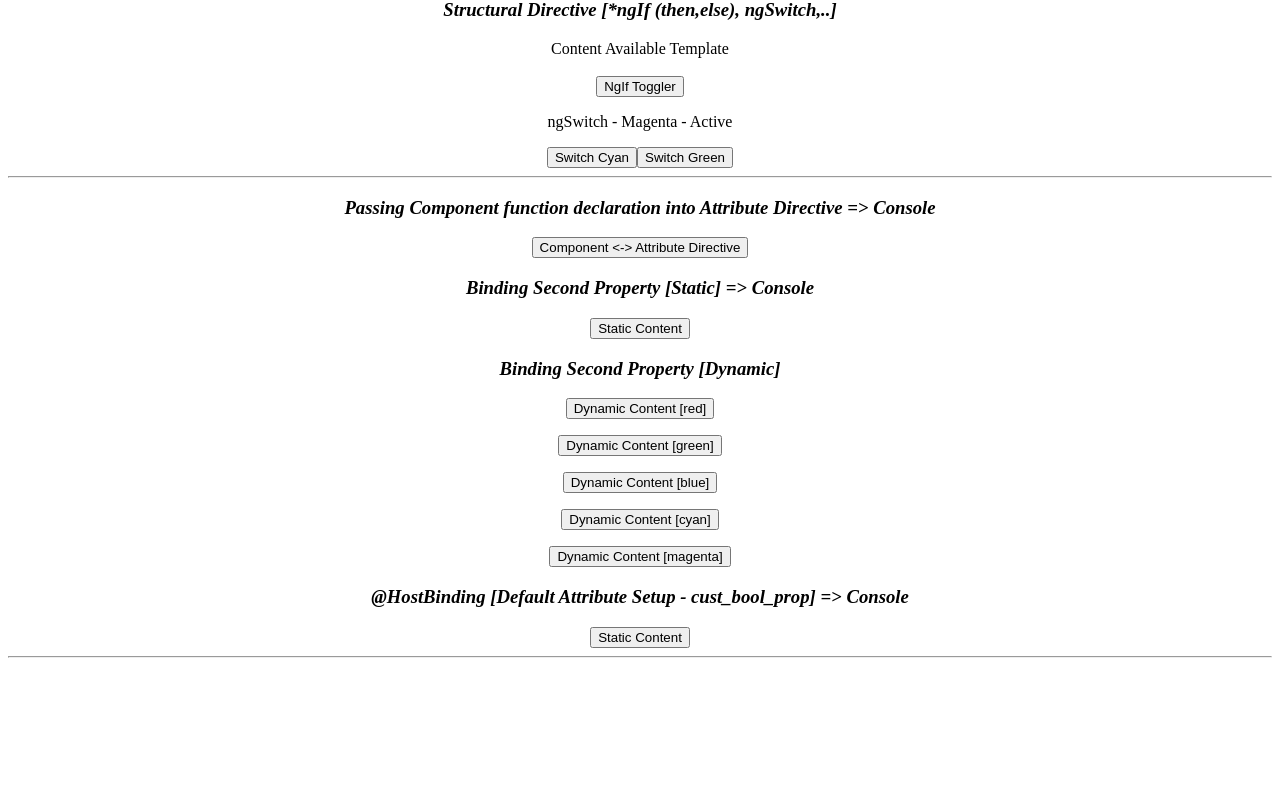
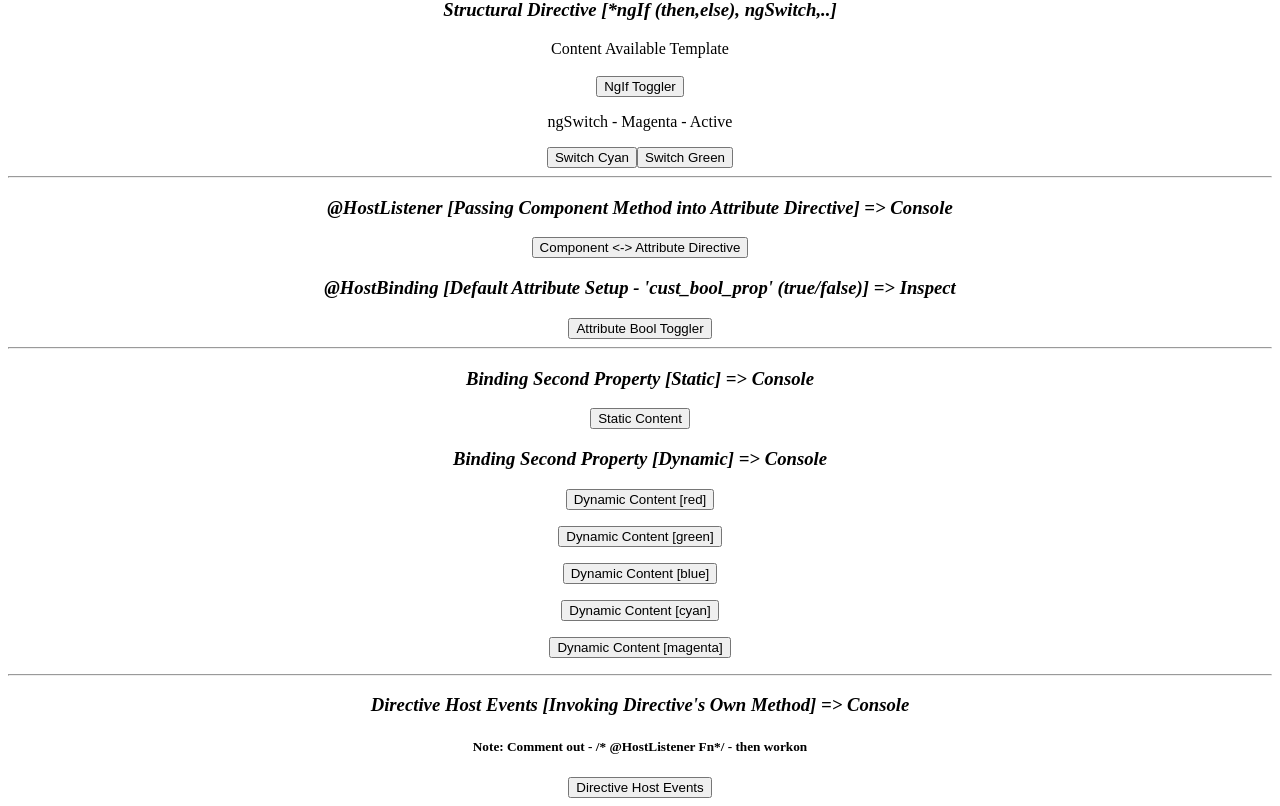
Before and after one commit to faizu88/angular_tut, an Angular app: page / in a window 1280 px wide. Shown: the part 556-1362 px from the top of the page. Before the commit the page ends 1222 px from the top, so only its background shows below. Built offline with nearby package versions, Linux system fonts and the light colour scheme.

Commit message:
@HostListener + @HostBinding Fn

```diff
--- a/src/app/app.component.html
+++ b/src/app/app.component.html
@@ -54,23 +54,29 @@
 
 
   <div>
-    <h3><i>Passing Component function declaration into Attribute Directive => Console</i></h3>
+
+    <h3><i>@HostListener [Passing Component Method into Attribute Directive] => Console</i></h3>
     <button [appDirective]="passComponentClickHandler">Component <-> Attribute Directive</button>
 
+    <h3><i>@HostBinding [Default Attribute Setup - 'cust_bool_prop' (true/false)] => Inspect</i></h3>
+    <button [appDirective]="passComponentClickHandler">Attribute Bool Toggler</button>
+    <hr>
+
     <h3><i>Binding Second Property [Static] => Console</i></h3>
-    <button [appDirective]="passComponentClickHandler" secondProperty="__value__">Static Content</button>
+    <button [appDirective]="passComponentClickHandler" secondProperty="__static_value__">Static Content</button>
 
-    <h3><i>Binding Second Property [Dynamic]</i></h3>
+    <h3><i>Binding Second Property [Dynamic] => Console</i></h3>
     <p *ngFor="let list of listArray">
       <button [appDirective]="passComponentClickHandler" [secondProperty]="list">
         Dynamic Content [{{list.color}}]
       </button>
     </p>
+    <hr>
 
-    <h3><i>@HostBinding [Default Attribute Setup - cust_bool_prop] => Console</i></h3>
-    <button [appDirective]="passComponentClickHandler" secondProperty="__value__" >Static Content</button>
+    <h3><i>Directive Host Events [Invoking Directive's Own Method] => Console</i></h3>
+    <h5>Note: Comment out - /* @HostListener Fn*/ - then workon</h5>
+    <button appDirective>Directive Host Events</button>
 
-    <hr>
   </div>
 
 
--- a/src/app/app.component.ts
+++ b/src/app/app.component.ts
@@ -1,4 +1,4 @@
-import {Component} from '@angular/core';
+import {Component, Input} from '@angular/core';
 import {DomSanitizer} from '@angular/platform-browser';
 
 @Component({
--- a/src/app/app.directive.ts
+++ b/src/app/app.directive.ts
@@ -1,26 +1,50 @@
 import {Directive, ElementRef, HostListener, HostBinding, Input} from '@angular/core';
 
 @Directive({
-  selector: '[appDirective]'
+  selector: '[appDirective]',
+  host: {
+    '(click)': 'onDirectiveClickRef($event)'
+  }
 })
 
 export class AppDirective {
   constructor(public elemRef: ElementRef) {
   }
 
+  /******************************************************
+   *Passing Component function declaration into Directive
+   *****************************************************/
   @Input('appDirective') appDirectiveRef;
   @Input('secondProperty') secondPropertyRef;
 
-  /* @HostBinding [Default Attribute Setup - cust_bool_prop] => Console */
-  @HostBinding("attr.cust_bool_prop") cust_bool_prop=true;
+  /********************************************************************************
+   *@HostListener [Passing Component function declaration into Attribute Directive]
+   ********************************************************************************/
+  @HostListener("click") onAppDirectiveOnClick() {
+   if (this.secondPropertyRef) {
+   //Appling Styles - ElementRef
+   this.elemRef.nativeElement.style.color = this.secondPropertyRef.color;
+   console.log("Binding Second Property >> ", this.secondPropertyRef);
+   }
+   //Component Function - Reference
+   this.appDirectiveRef();
 
-  @HostListener("click")onAppDirectiveOnClick() {
-    console.log(this, "\n Directive Fn Init. >> Calling the bind function associated with 'appDirective' attribute");
-    //Component Function - Reference
-    this.appDirectiveRef();
-    //Appling Styles - ElementRef
-    this.elemRef.nativeElement.style.color = this.secondPropertyRef ? this.secondPropertyRef.color:'orange';
-    this.cust_bool_prop =!this.cust_bool_prop;
+   this.cust_bool_prop = !this.cust_bool_prop;
+   }
+
+  /***********************************************************************
+   *@HostBinding [Default Attribute Setup - 'cust_bool_prop' (true/false)]
+   * Default - true
+   ***********************************************************************/
+  @HostBinding("attr.cust_bool_prop") cust_bool_prop = true;
+
+  /*******************************************************************************************************
+   *Directive Host Events [Check Directive Decorator Metadata]
+   *Note : Comment out >> @HostListener [Passing Component function declaration into Attribute Directive]
+   *After done checking revert back (Uncomment @HostListener)
+   *******************************************************************************************************/
+  onDirectiveClickRef(elemRef) {
+    console.log("Directive Click Handler Init. >> host:{(click):Fn()}")
   }
 
 }
```
